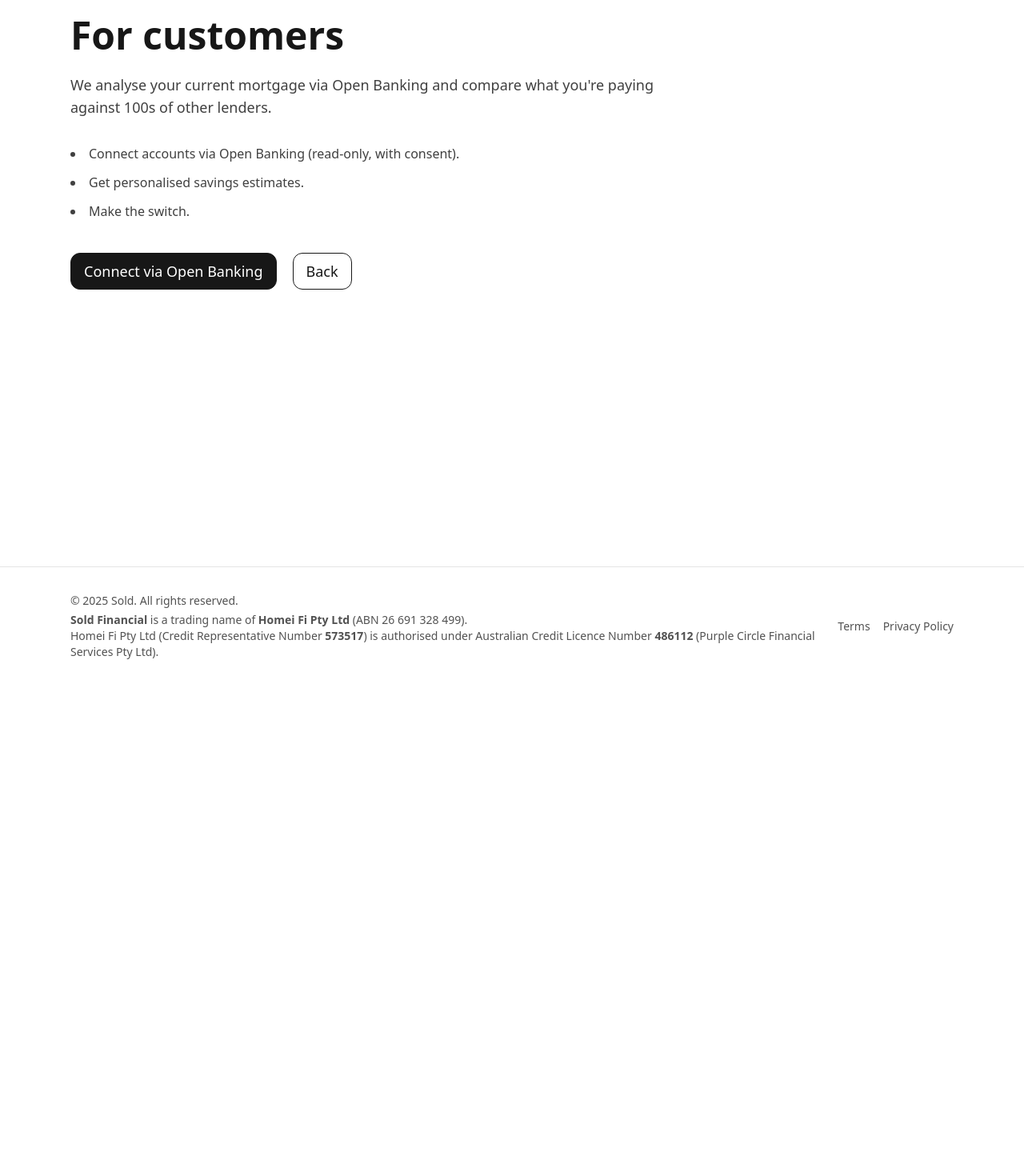
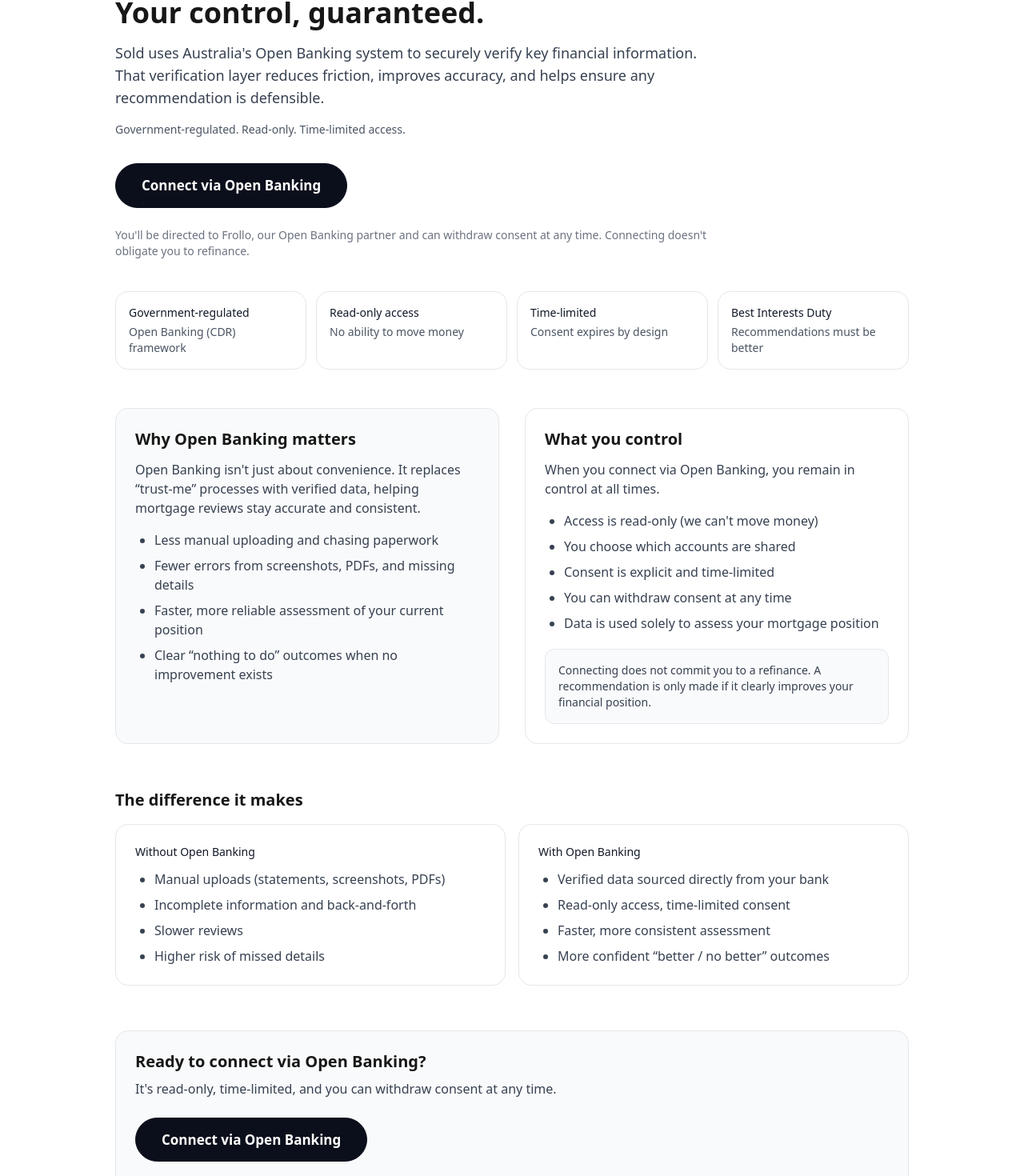
Before and after one commit to RukiDe/sold-nextjs, a Next.js app: page /customers in a window 1280 px wide. Shown: the part 157-1627 px from the top of the page at 80% size. Before the commit the page ends 1046 px from the top, so only its background shows below. Built offline with nearby package versions, Linux system fonts and the light colour scheme.

Commit message:
change customers page to open banking content

```diff
--- a/app/customers/page.tsx
+++ b/app/customers/page.tsx
@@ -1,40 +1,169 @@
-import Link from "next/link";
+import { ButtonPill } from "@/components/ButtonPill";
 
 export default function CustomersPage() {
   return (
-    <main className="min-h-screen bg-white">
-      <section className="max-w-6xl mx-auto px-4 sm:px-6 py-16 sm:py-24 md:py-28">
+    <main>
+      {/* HERO */}
+      <section className="max-w-5xl mx-auto px-4 pt-12 pb-10">
         <div className="max-w-3xl">
-          <h1 className="text-3xl sm:text-4xl md:text-5xl font-bold">
-            For customers
+          <h1 className="text-3xl sm:text-4xl font-semibold mb-4">
+            Your data, verified.
+            <span className="block">Your control, guaranteed.</span>
           </h1>
 
-          <p className="mt-5 sm:mt-6 text-base sm:text-lg text-neutral-700">
-            We analyse your current mortgage via Open Banking and compare what
-            you&apos;re paying against 100s of other lenders.
+          <p className="text-lg text-gray-700 mb-4">
+            Sold uses Australia&apos;s Open Banking system to securely verify key
+            financial information. That verification layer reduces friction,
+            improves accuracy, and helps ensure any recommendation is defensible.
           </p>
 
-          <ul className="mt-6 sm:mt-8 space-y-2 sm:space-y-3 list-disc list-inside text-neutral-700 text-sm sm:text-base">
-            <li>Connect accounts via Open Banking (read-only, with consent).</li>
-            <li>Get personalised savings estimates.</li>
-            <li>Make the switch.</li>
-          </ul>
+          <p className="text-sm text-gray-600 mb-8">
+            Government-regulated. Read-only. Time-limited access.
+          </p>
 
-          <div className="mt-8 sm:mt-10 flex gap-4 sm:gap-5 flex-wrap">
-            <Link
-              href="/frollo"
-              className="btn btn-primary text-base sm:text-lg w-full sm:w-auto"
-            >
+          <div className="flex flex-col sm:flex-row gap-4">
+            <ButtonPill href="https://app.frollo.com.au/register?types=consolidated&external_party_key=RUKI001">
               Connect via Open Banking
-            </Link>
+            </ButtonPill>
+          </div>
 
-            <Link
-              href="/"
-              className="btn btn-ghost text-base sm:text-lg w-full sm:w-auto"
-            >
-              Back
-            </Link>
+          <p className="text-sm text-gray-500 mt-6">
+            You'll be directed to Frollo, our Open Banking partner and can withdraw consent at any time. Connecting doesn&apos;t obligate
+            you to refinance.
+          </p>
+        </div>
+      </section>
+
+      {/* TRUST STRIP */}
+      <section className="max-w-5xl mx-auto px-4 pb-12">
+        <div className="grid grid-cols-1 sm:grid-cols-4 gap-3">
+          <div className="border border-gray-200 rounded-2xl p-4 bg-white">
+            <p className="text-sm font-medium text-gray-900">
+              Government-regulated
+            </p>
+            <p className="text-sm text-gray-600 mt-1">
+              Open Banking (CDR) framework
+            </p>
           </div>
+
+          <div className="border border-gray-200 rounded-2xl p-4 bg-white">
+            <p className="text-sm font-medium text-gray-900">Read-only access</p>
+            <p className="text-sm text-gray-600 mt-1">
+              No ability to move money
+            </p>
+          </div>
+
+          <div className="border border-gray-200 rounded-2xl p-4 bg-white">
+            <p className="text-sm font-medium text-gray-900">Time-limited</p>
+            <p className="text-sm text-gray-600 mt-1">
+              Consent expires by design
+            </p>
+          </div>
+
+          <div className="border border-gray-200 rounded-2xl p-4 bg-white">
+            <p className="text-sm font-medium text-gray-900">Best Interests Duty</p>
+            <p className="text-sm text-gray-600 mt-1">
+              Recommendations must be better
+            </p>
+          </div>
+        </div>
+      </section>
+
+      {/* WHY IT MATTERS */}
+      <section className="max-w-5xl mx-auto px-4 pb-14">
+        <div className="grid grid-cols-1 lg:grid-cols-2 gap-8">
+          <div className="border border-gray-200 rounded-2xl p-6 bg-gray-50">
+            <h2 className="text-xl font-semibold mb-3">
+              Why Open Banking matters
+            </h2>
+            <p className="text-gray-700 mb-4">
+              Open Banking isn&apos;t just about convenience. It replaces
+              “trust-me” processes with verified data, helping mortgage reviews
+              stay accurate and consistent.
+            </p>
+            <ul className="list-disc pl-6 text-gray-700 space-y-2">
+              <li>Less manual uploading and chasing paperwork</li>
+              <li>Fewer errors from screenshots, PDFs, and missing details</li>
+              <li>Faster, more reliable assessment of your current position</li>
+              <li>Clear “nothing to do” outcomes when no improvement exists</li>
+            </ul>
+          </div>
+
+          <div className="border border-gray-200 rounded-2xl p-6 bg-white">
+            <h2 className="text-xl font-semibold mb-3">What you control</h2>
+            <p className="text-gray-700 mb-4">
+              When you connect via Open Banking, you remain in control at all
+              times.
+            </p>
+            <ul className="list-disc pl-6 text-gray-700 space-y-2">
+              <li>Access is read-only (we can&apos;t move money)</li>
+              <li>You choose which accounts are shared</li>
+              <li>Consent is explicit and time-limited</li>
+              <li>You can withdraw consent at any time</li>
+              <li>Data is used solely to assess your mortgage position</li>
+            </ul>
+
+            <div className="mt-5 border border-gray-200 rounded-xl p-4 bg-gray-50">
+              <p className="text-sm text-gray-700">
+                Connecting does not commit you to a refinance. A recommendation
+                is only made if it clearly improves your financial position.
+              </p>
+            </div>
+          </div>
+        </div>
+      </section>
+
+      {/* COMPARISON */}
+      <section className="max-w-5xl mx-auto px-4 pb-14">
+        <h2 className="text-xl font-semibold mb-4">The difference it makes</h2>
+
+        <div className="grid grid-cols-1 md:grid-cols-2 gap-4">
+          <div className="border border-gray-200 rounded-2xl p-6 bg-white">
+            <p className="text-sm font-medium text-gray-900 mb-3">
+              Without Open Banking
+            </p>
+            <ul className="list-disc pl-6 text-gray-700 space-y-2">
+              <li>Manual uploads (statements, screenshots, PDFs)</li>
+              <li>Incomplete information and back-and-forth</li>
+              <li>Slower reviews</li>
+              <li>Higher risk of missed details</li>
+            </ul>
+          </div>
+
+          <div className="border border-gray-200 rounded-2xl p-6 bg-white">
+            <p className="text-sm font-medium text-gray-900 mb-3">
+              With Open Banking
+            </p>
+            <ul className="list-disc pl-6 text-gray-700 space-y-2">
+              <li>Verified data sourced directly from your bank</li>
+              <li>Read-only access, time-limited consent</li>
+              <li>Faster, more consistent assessment</li>
+              <li>More confident “better / no better” outcomes</li>
+            </ul>
+          </div>
+        </div>
+      </section>
+
+      {/* BOTTOM CTA */}
+      <section className="max-w-5xl mx-auto px-4 pb-16">
+        <div className="border border-gray-200 rounded-2xl p-6 bg-gray-50">
+          <h2 className="text-xl font-semibold mb-2">
+            Ready to connect via Open Banking?
+          </h2>
+          <p className="text-gray-700 mb-6">
+            It&apos;s read-only, time-limited, and you can withdraw consent at any
+            time.
+          </p>
+
+          <div className="flex flex-col sm:flex-row gap-4">
+            <ButtonPill href="https://app.frollo.com.au/register?types=consolidated&external_party_key=RUKI001">
+              Connect via Open Banking
+            </ButtonPill>
+          </div>
+
+          <p className="text-sm text-gray-500 mt-4">
+            Connecting doesn&apos;t obligate you to refinance.
+          </p>
         </div>
       </section>
     </main>
```
